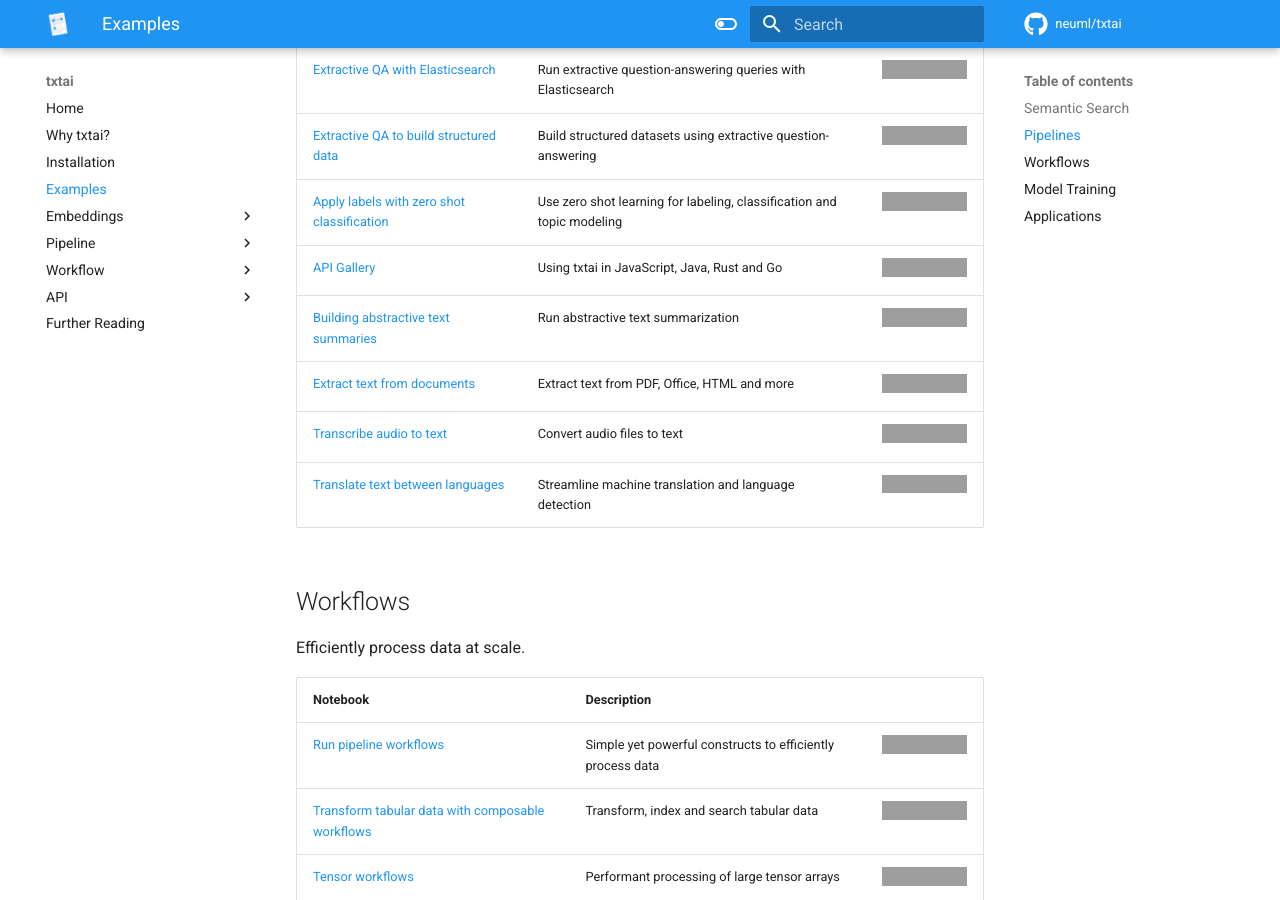
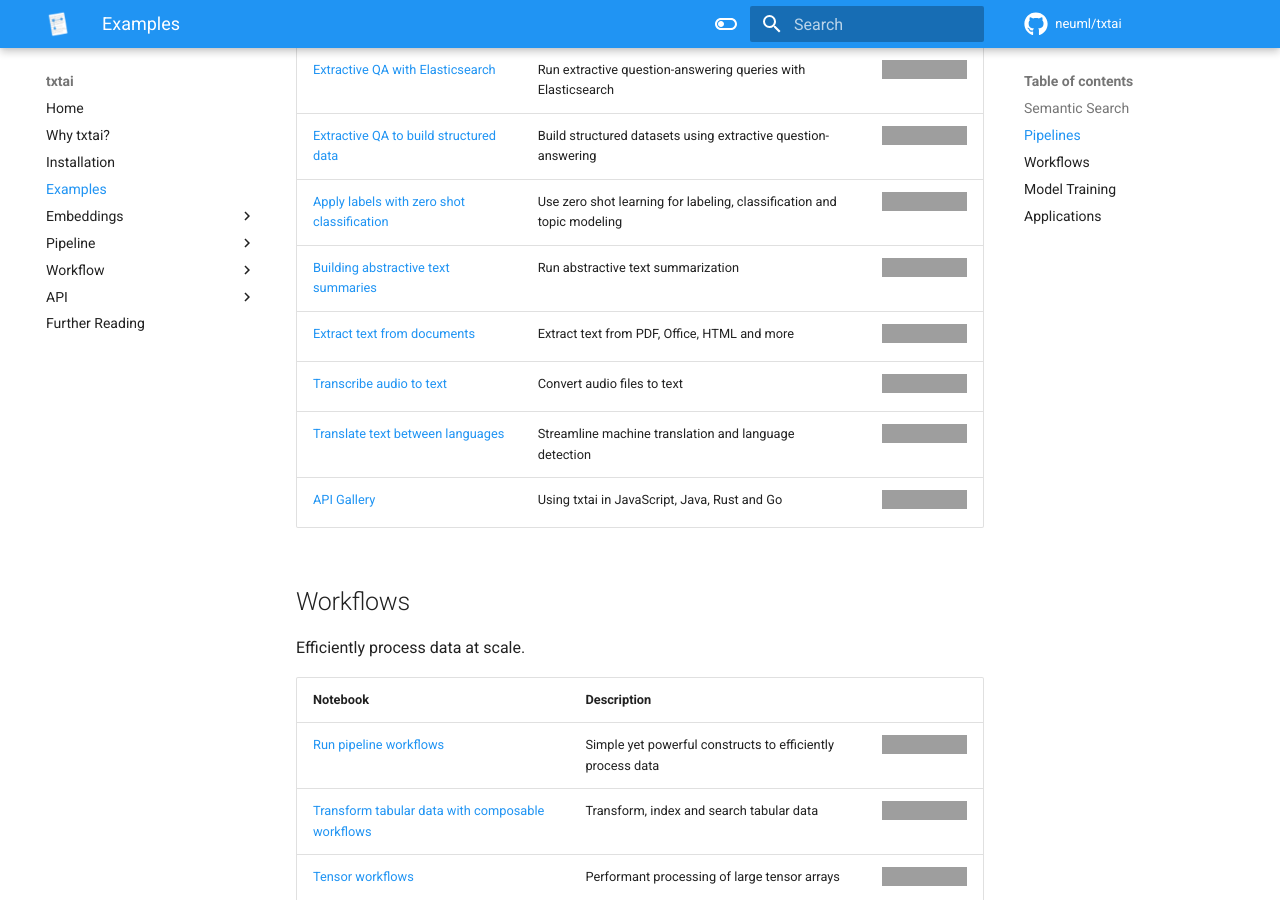
Before and after one commit to neuml/txtai, an MkDocs documentation site: the page built from docs/examples.md, in a window 1280 px wide and 900 px high, scrolled down 1360 px, cut to the strip 0-900 px from the top of the window. Built offline with MkDocs 1.6.1 and Material for MkDocs 9.7.7, drawn with Linux system fonts in a browser that asks for light colours; comment, search, counter and statistics services are not loaded; grey boxes are pictures that could not be loaded.

```diff
--- a/docs/examples.md
+++ b/docs/examples.md
@@ -29,11 +29,11 @@ Transform data with NLP-backed pipelines.
 | [Extractive QA with Elasticsearch](https://github.com/neuml/txtai/blob/master/examples/06_Extractive_QA_with_Elasticsearch.ipynb) | Run extractive question-answering queries with Elasticsearch | [![Open In Colab](https://colab.research.google.com/assets/colab-badge.svg)](https://colab.research.google.com/github/neuml/txtai/blob/master/examples/06_Extractive_QA_with_Elasticsearch.ipynb) |
 | [Extractive QA to build structured data](https://github.com/neuml/txtai/blob/master/examples/20_Extractive_QA_to_build_structured_data.ipynb) | Build structured datasets using extractive question-answering | [![Open In Colab](https://colab.research.google.com/assets/colab-badge.svg)](https://colab.research.google.com/github/neuml/txtai/blob/master/examples/20_Extractive_QA_to_build_structured_data.ipynb) |
 | [Apply labels with zero shot classification](https://github.com/neuml/txtai/blob/master/examples/07_Apply_labels_with_zero_shot_classification.ipynb) | Use zero shot learning for labeling, classification and topic modeling | [![Open In Colab](https://colab.research.google.com/assets/colab-badge.svg)](https://colab.research.google.com/github/neuml/txtai/blob/master/examples/07_Apply_labels_with_zero_shot_classification.ipynb) |
-| [API Gallery](https://github.com/neuml/txtai/blob/master/examples/08_API_Gallery.ipynb) | Using txtai in JavaScript, Java, Rust and Go | [![Open In Colab](https://colab.research.google.com/assets/colab-badge.svg)](https://colab.research.google.com/github/neuml/txtai/blob/master/examples/08_API_Gallery.ipynb) |
 | [Building abstractive text summaries](https://github.com/neuml/txtai/blob/master/examples/09_Building_abstractive_text_summaries.ipynb) | Run abstractive text summarization | [![Open In Colab](https://colab.research.google.com/assets/colab-badge.svg)](https://colab.research.google.com/github/neuml/txtai/blob/master/examples/09_Building_abstractive_text_summaries.ipynb) |
 | [Extract text from documents](https://github.com/neuml/txtai/blob/master/examples/10_Extract_text_from_documents.ipynb) | Extract text from PDF, Office, HTML and more | [![Open In Colab](https://colab.research.google.com/assets/colab-badge.svg)](https://colab.research.google.com/github/neuml/txtai/blob/master/examples/10_Extract_text_from_documents.ipynb) |
 | [Transcribe audio to text](https://github.com/neuml/txtai/blob/master/examples/11_Transcribe_audio_to_text.ipynb) | Convert audio files to text | [![Open In Colab](https://colab.research.google.com/assets/colab-badge.svg)](https://colab.research.google.com/github/neuml/txtai/blob/master/examples/11_Transcribe_audio_to_text.ipynb) |
 | [Translate text between languages](https://github.com/neuml/txtai/blob/master/examples/12_Translate_text_between_languages.ipynb) | Streamline machine translation and language detection | [![Open In Colab](https://colab.research.google.com/assets/colab-badge.svg)](https://colab.research.google.com/github/neuml/txtai/blob/master/examples/12_Translate_text_between_languages.ipynb) |
+| [API Gallery](https://github.com/neuml/txtai/blob/master/examples/08_API_Gallery.ipynb) | Using txtai in JavaScript, Java, Rust and Go | [![Open In Colab](https://colab.research.google.com/assets/colab-badge.svg)](https://colab.research.google.com/github/neuml/txtai/blob/master/examples/08_API_Gallery.ipynb) |
 
 ## Workflows
 
```
Also changed, not shown: README.md (+1 -1 lines).
